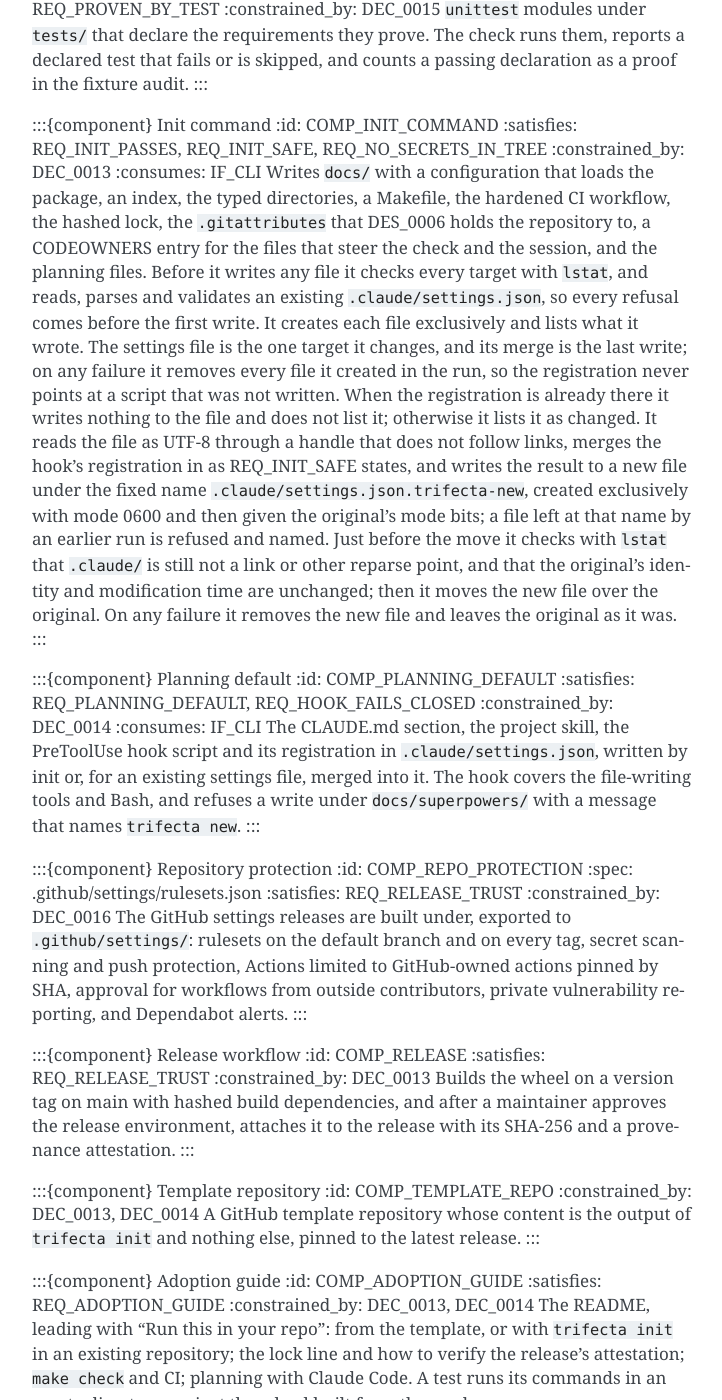
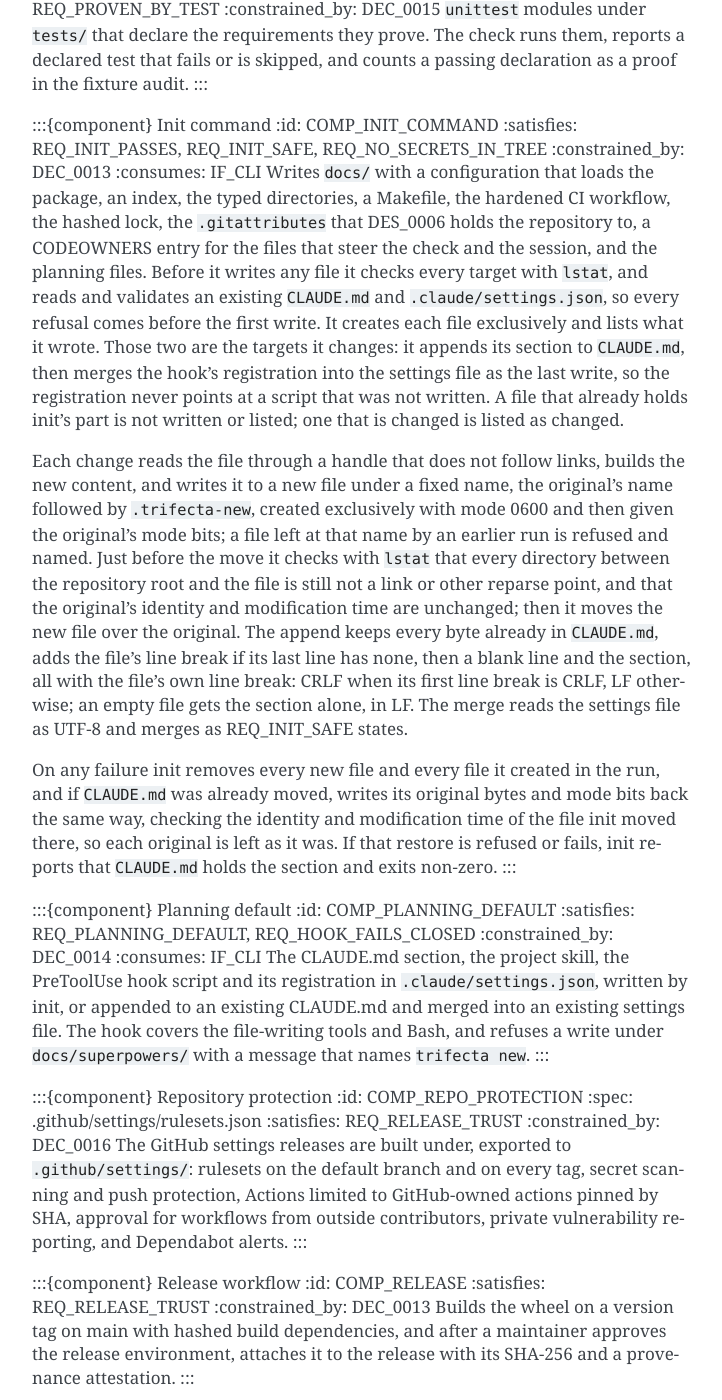
Before and after one commit to wyattrupp/trifecta, a Sphinx documentation site: the page built from docs/design/0004-adopting-trifecta-in-another-repository.md, in a window 1280 px wide and 1400 px high, scrolled down 1319 px. Shown: the whole window, without its empty margins (388-1110 px from the left). Built offline with Sphinx 7.4.7, drawn with Linux system fonts in a browser that asks for light colours; the version number could not be read and is left out; cross-references to code outside the pages are shown as plain code; some of the changed text lies outside the part shown.

Commit message:
docs: init appends its section to an existing CLAUDE.md
wyatt, 2026-11-10: "Append the section". REQ_INIT_SAFE now has two
exceptions to refusing an existing target: CLAUDE.md gets init's
section appended (skipped when the section is already there, refused
on a partial one), and .claude/settings.json gets the hook merged in
as the last write. Both are refused when not a regular file; a failed
run restores CLAUDE.md or reports that it holds the section.
COMP_INIT_COMMAND gives the shared write procedure; plan 0003 tasks 4
and 5 follow. Reviewed k=2 (correctness; security) and stamped.

Co-Authored-By: Claude Opus 5.5 <noreply@anthropic.com>

```diff
--- a/docs/design/0004-adopting-trifecta-in-another-repository.md
+++ b/docs/design/0004-adopting-trifecta-in-another-repository.md
@@ -78,20 +78,31 @@ Writes `docs/` with a configuration that loads the package, an index, the typed
 directories, a Makefile, the hardened CI workflow, the hashed lock, the `.gitattributes`
 that DES_0006 holds the repository to, a CODEOWNERS entry for the files that steer the
 check and the session, and the planning files. Before it writes any file it checks every
-target with `lstat`, and reads, parses and validates an existing `.claude/settings.json`,
-so every refusal comes before the first write. It creates each file exclusively and
-lists what it wrote. The settings file is the one target it changes, and its merge is
-the last write; on any failure it removes every file it created in the run, so the
-registration never points at a script that was not written. When the
-registration is already there it writes nothing to the file and does not list it;
-otherwise it lists it as changed. It reads the file as UTF-8 through a handle that does
-not follow links, merges the hook's registration in as REQ_INIT_SAFE states, and writes
-the result to a new file under the fixed name `.claude/settings.json.trifecta-new`,
-created exclusively with mode 0600 and then given the original's mode bits; a file left
-at that name by an earlier run is refused and named. Just before the move it checks with
-`lstat` that `.claude/` is still not a link or other reparse point, and that the
-original's identity and modification time are unchanged; then it moves the new file over
-the original. On any failure it removes the new file and leaves the original as it was.
+target with `lstat`, and reads and validates an existing `CLAUDE.md` and
+`.claude/settings.json`, so every refusal comes before the first write. It creates each
+file exclusively and lists what it wrote. Those two are the targets it changes: it
+appends its section to `CLAUDE.md`, then merges the hook's registration into the
+settings file as the last write, so the registration never points at a script that was
+not written. A file that already holds init's part is not written or listed; one that
+is changed is listed as changed.
+
+Each change reads the file through a handle that does not follow links, builds the new
+content, and writes it to a new file under a fixed name, the original's name followed by
+`.trifecta-new`, created exclusively with mode 0600 and then given the original's mode
+bits; a file left at that name by an earlier run is refused and named. Just before the
+move it checks with `lstat` that every directory between the repository root and the file
+is still not a link or other reparse point, and that the original's identity and
+modification time are unchanged; then it moves the new file over the original. The append
+keeps every byte already in `CLAUDE.md`, adds the file's line break if its last line has
+none, then a blank line and the section, all with the file's own line break: CRLF when
+its first line break is CRLF, LF otherwise; an empty file gets the section alone, in LF.
+The merge reads the settings file as UTF-8 and merges as REQ_INIT_SAFE states.
+
+On any failure init removes every new file and every file it created in the run, and if
+`CLAUDE.md` was already moved, writes its original bytes and mode bits back the same
+way, checking the identity and modification time of the file init moved there, so each
+original is left as it was. If that restore is refused or fails, init reports that
+`CLAUDE.md` holds the section and exits non-zero.
 :::
 
 :::{component} Planning default
@@ -100,8 +111,8 @@ the original. On any failure it removes the new file and leaves the original as
 :constrained_by: DEC_0014
 :consumes: IF_CLI
 The CLAUDE.md section, the project skill, the PreToolUse hook script and its registration
-in `.claude/settings.json`, written by init or, for an existing settings file, merged
-into it. The hook covers the file-writing tools
+in `.claude/settings.json`, written by init, or appended to an existing CLAUDE.md and
+merged into an existing settings file. The hook covers the file-writing tools
 and Bash, and refuses a write under `docs/superpowers/` with a message that names
 `trifecta new`.
 :::
@@ -169,12 +180,15 @@ the release it pins. The settings exported to `.github/settings/` are a snapshot
 live settings can drift from it. A test's declaration of the requirements it proves is
 taken as given. `trifecta check` runs the checked repository's own `docs/conf.py` and the
 Vale in its `bin/`. The session instructions init writes are guidance to the model, not a
-boundary. A CODEOWNERS entry gates nothing unless the ruleset requires code-owner review.
+boundary. Instructions already in `CLAUDE.md`, in files it imports, or in local, nested
+or user memory files can contradict the appended section; init does not read them, and
+only the hook enforces. A CODEOWNERS entry gates nothing unless the ruleset requires
+code-owner review.
 The hook can be switched off where init cannot see it: `.claude/settings.local.json`,
 user settings and managed settings can each disable hooks, so the hook stops a mistake
-only in a session that runs it. On Windows the merged settings file takes its access
-rules from `.claude/`, not from the original, so a file locked down more tightly than its
-directory loses that. An `env` in the settings file that sets `PATH` or
+only in a session that runs it. On Windows a changed `CLAUDE.md` or settings file takes
+its access rules from its directory, not from the original, so a file locked down more
+tightly than its directory loses that. An `env` in the settings file that sets `PATH` or
 `CLAUDE_PROJECT_DIR` may send the registered command to another interpreter or script;
 init does not look for one.
 
```
Also changed, not shown: other parts of docs/design/0004-adopting-trifecta-in-another-repository.md (+7 -0 lines), docs/plans/0003-adopting-trifecta-in-another-repository.md (+14 -7 lines), docs/rfcs/0004-adopting-trifecta-in-another-repository.md (+32 -14 lines).
